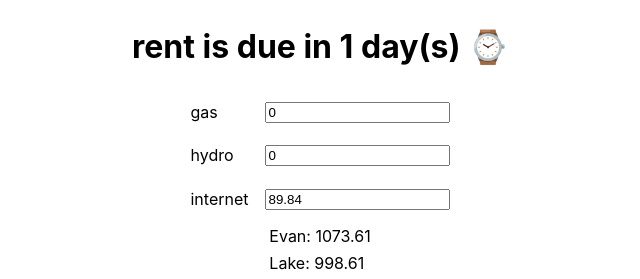
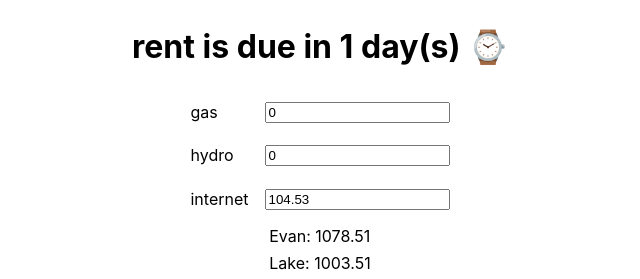
Before and after one commit to kysley/rent, a Svelte app: page / in a window 1280 px wide. Shown: the top 279 px of the page, without its empty margins (320-960 px from the left). Built offline with nearby package versions, Linux system fonts and the light colour scheme.

Commit message:
update internet cost

```diff
--- a/src/App.svelte
+++ b/src/App.svelte
@@ -3,7 +3,7 @@
   const today = date.getDate();
   const daysTillRent = 25 - today;
 
-  let costOfInternet = 89.84;
+  let costOfInternet = 104.53;
   let costOfGas = 0;
   let costOfHydro = 0;
 
```
